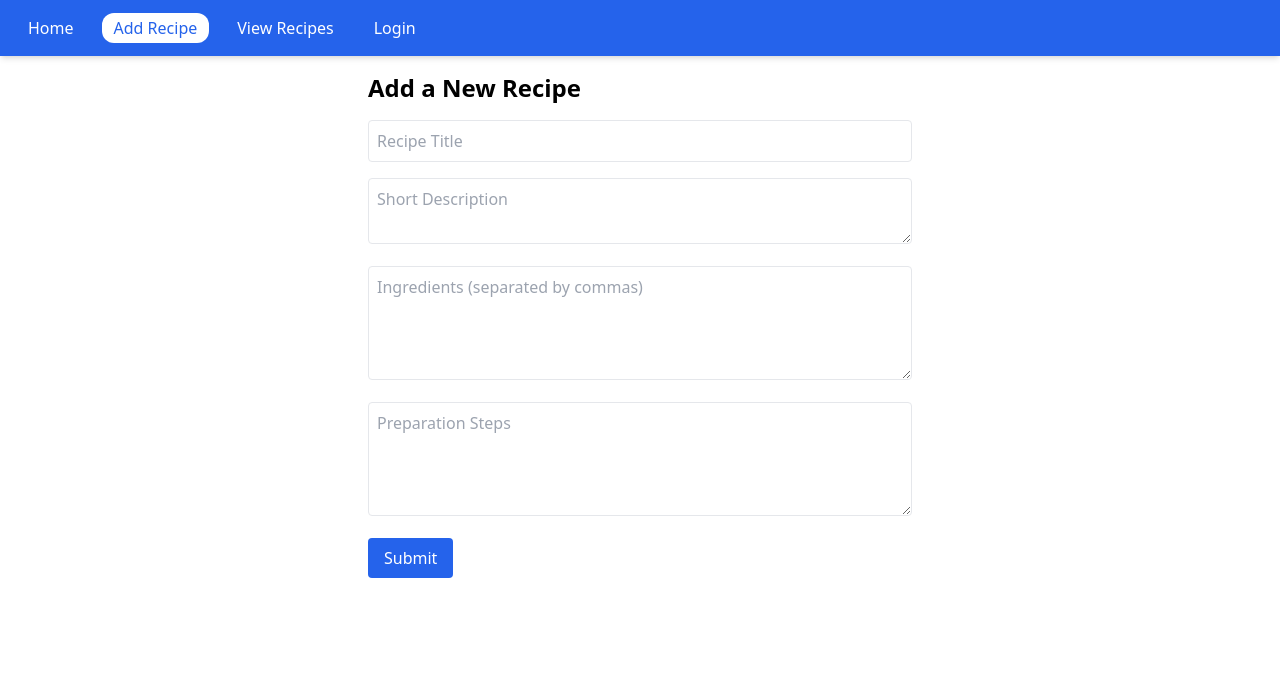
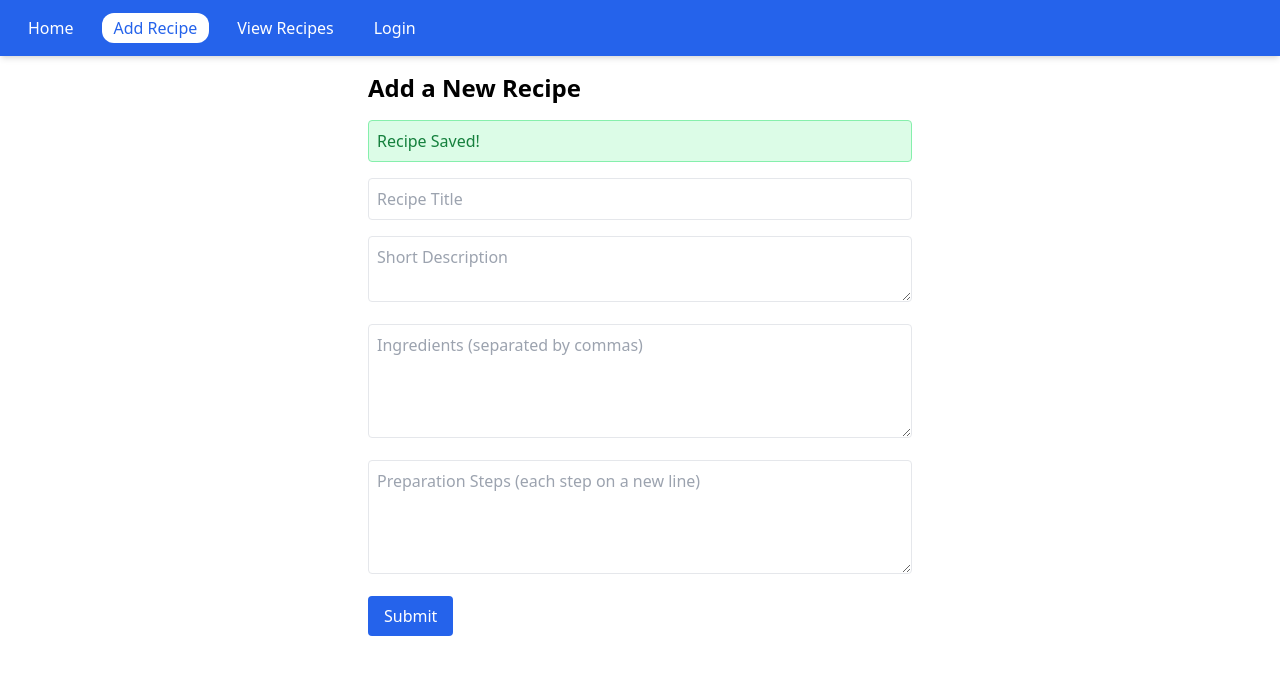
Before and after one commit to ekohler8891/recipeApp-Frontend, a React (Create React App) app in the folder recipe-frontend/: page /add in a window 1280 px wide. Both pictures are taken after typing "Sample", "Sample", "Sample", "Sample" into the empty fields and a click on the button "Submit". Shown: the top 674 px of the page. Built offline with nearby package versions, Linux system fonts and the light colour scheme.

Commit message:
Started wiring for backend

```diff
--- a/recipe-frontend/src/pages/AddRecipe.jsx
+++ b/recipe-frontend/src/pages/AddRecipe.jsx
@@ -8,7 +8,10 @@ export default function AddRecipe() {
         steps: ""
     });
 
+    // error
     const [error, setError] = useState("");
+    // success
+    const [success, setSuccess] = useState("");
 
     const handleChange = (e) => {
         const { name, value } = e.target;
@@ -35,7 +38,7 @@ export default function AddRecipe() {
             title,
             description,
             ingredients: ingredients.split(",").map((item) => item.trim()),
-            steps
+            steps: steps.split("\n").map((step) => step.trim())
         };
 
         const storedRecipes = JSON.parse(localStorage.getItem("recipes") || "[]");
@@ -43,6 +46,34 @@ export default function AddRecipe() {
         localStorage.setItem("recipes", JSON.stringify(storedRecipes));
 
         console.log("Recipe saved:", recipe);
+
+        // Saved recipe message
+        setSuccess("Recipe Saved!");
+        setTimeout(() => setSuccess(""), 3000);
+
+        /* wiring submit to backend
+
+        --ToDo--
+
+        fetch("https://your-backend-url.com/api/recipes", {
+            method: "POST",
+            headers: { "Content-Type": "application/json" },
+            body: JSON.stringify(recipe)
+        })
+            .then(res => {
+                if (!res.ok) throw new Error("Failed to save");
+                return res.json();
+            })
+            .then(data => {
+                console.log("Saved to backend:", data);
+                setSuccess("Recipe saved!");
+            })
+            .catch(err => {
+                console.error(err);
+                setError("Failed to save recipe.");
+            });
+
+        */
 
         // Reset form
         setFormData({
@@ -61,6 +92,13 @@ export default function AddRecipe() {
             {error && (
                 <div className="bg-red-100 text-red-700 p-2 rounded border border-red-300 mb-4">
                     {error}
+                </div>
+            )}
+
+            {/* Success message */}
+            {success && (
+                <div className="bg-green-100 text-green-700 p-2 rounded border border-green-300 mb-4">
+                    {success}
                 </div>
             )}
 
@@ -92,7 +130,7 @@ export default function AddRecipe() {
                 />
                 <textarea
                     name="steps"
-                    placeholder="Preparation Steps"
+                    placeholder="Preparation Steps (each step on a new line)"
                     value={formData.steps}
                     onChange={handleChange}
                     className="w-full border rounded p-2"
@@ -105,6 +143,9 @@ export default function AddRecipe() {
                     Submit
                 </button>
             </form>
+
+
+
         </div>
     );
 }
```
